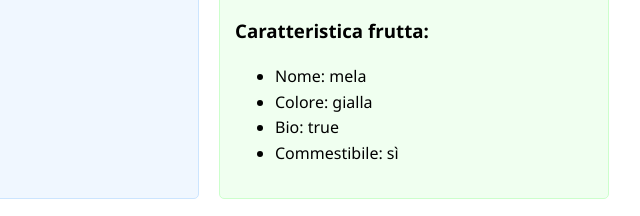
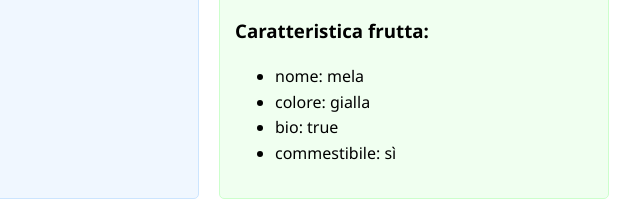
Before and after one commit to wbigger/2025-4cinf-esercizio-frutta, a plain HTML site: page index.html in a window 1280 px wide. Shown: the part 458-674 px from the top of the page, 431-1071 px from the left. Drawn offline with Linux system fonts and the light colour scheme.

Commit message:
Update index.html

```diff
--- a/index.html
+++ b/index.html
@@ -117,10 +117,10 @@
             </ul>
             <h3>Caratteristica frutta:</h3>
             <ul id="fruttaLista01">
-                <li>Nome: mela</li>
-                <li>Colore: gialla</li>
-                <li>Bio: true</li>
-                <li>Commestibile: sì</li>
+                <li>nome: mela</li>
+                <li>colore: gialla</li>
+                <li>bio: true</li>
+                <li>commestibile: sì</li>
             </ul>
         </div>
     </div>
```
